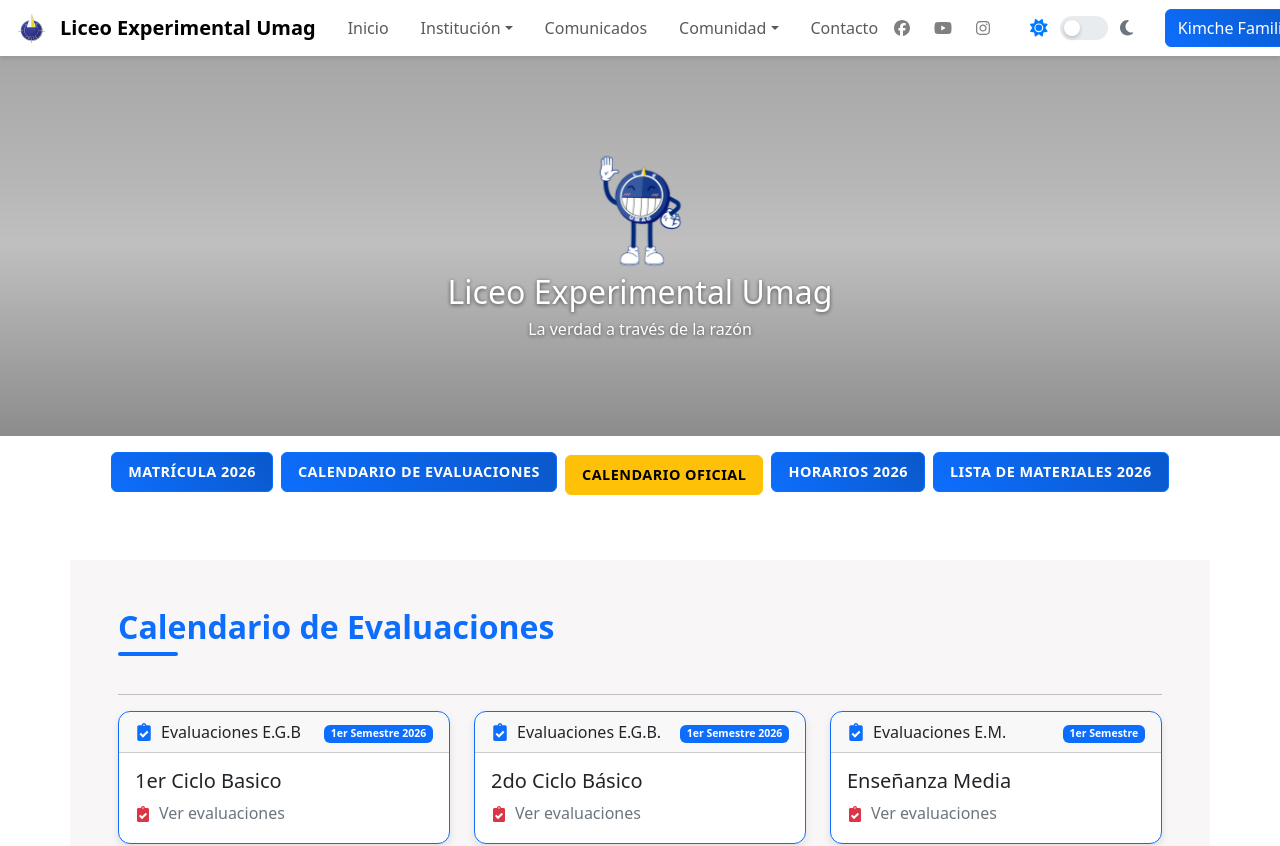
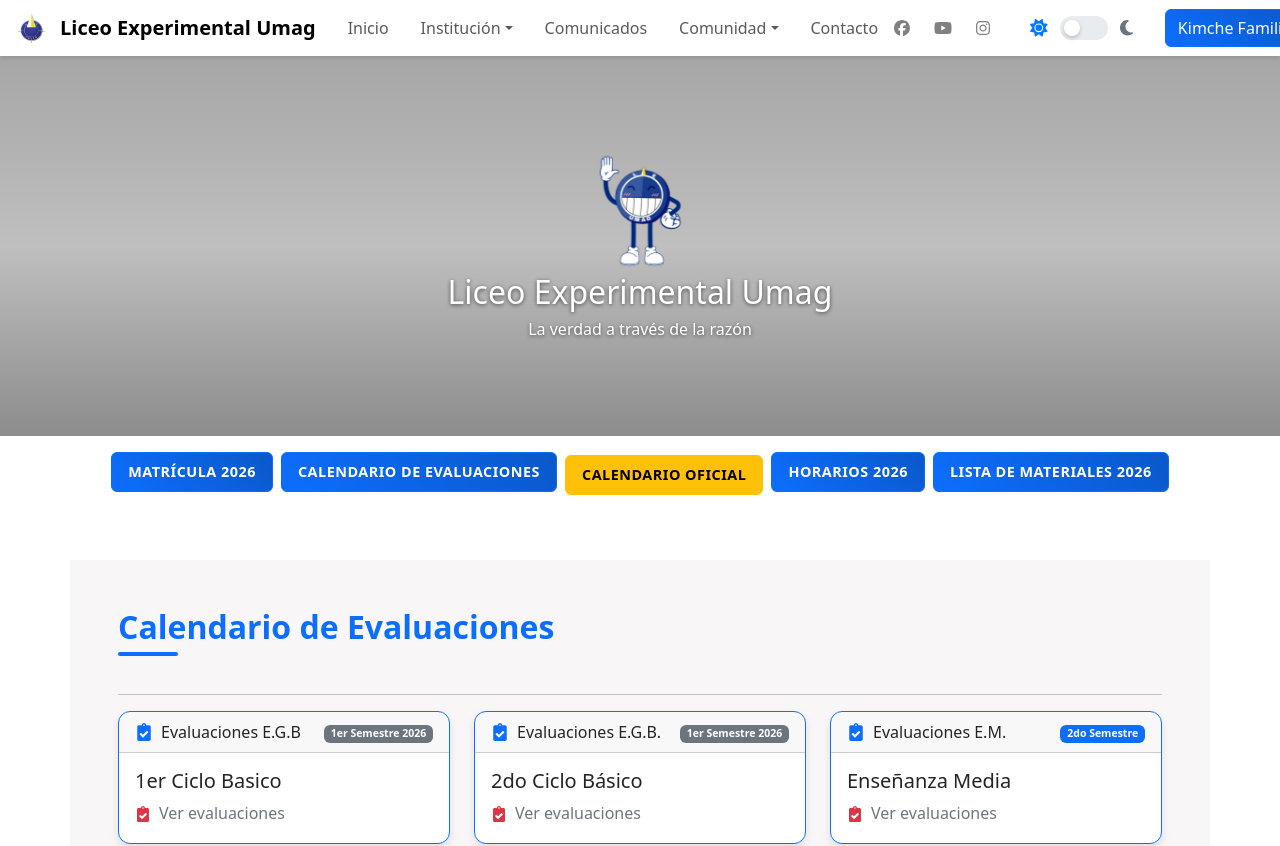
Before and after one commit to LuisSubiabre/leumag, a React (Vite) app: page /Evaluaciones in a window 1280 px wide. Shown: the top 846 px of the page. Built offline with nearby package versions, Linux system fonts and the light colour scheme.

Commit message:
Evaluaciones

```diff
--- a/src/pages/Evaluaciones.jsx
+++ b/src/pages/Evaluaciones.jsx
@@ -40,7 +40,7 @@ const Evaluaciones = () => {
                   <span>Evaluaciones E.G.B</span>
                 </div>
                 <small className="pl-4">
-                  <Badge>1er Semestre 2026</Badge>
+                  <Badge className="bg-secondary">1er Semestre 2026</Badge>
                 </small>
               </Card.Header>
               <Card.Body>
@@ -87,7 +87,7 @@ const Evaluaciones = () => {
                   <span>Evaluaciones E.G.B.</span>
                 </div>
                 <small className="pl-4">
-                  <Badge>1er Semestre 2026</Badge>
+                  <Badge className="bg-secondary">1er Semestre 2026</Badge>
                 </small>
               </Card.Header>
               <Card.Body>
@@ -102,7 +102,7 @@ const Evaluaciones = () => {
         </div>
         <div className="col-md-4">
           <a
-            href="https://docs.google.com/spreadsheets/d/1UoHZpqW_kjqIQw1_rax25rL2FKRUBlcMnC-Bp-exs44/edit?gid=0#gid=0"
+            href="https://docs.google.com/spreadsheets/d/1ig-z1DS-Vo5xBLyPTT7s6HnlW5t9JLxN-PxHb9aAHmo/edit?usp=sharing"
             target="_blank"
             rel="noopener noreferrer"
             className="link-underlinelink-offset-2 link-underline link-underline-opacity-0"
@@ -134,7 +134,7 @@ const Evaluaciones = () => {
                   <span>Evaluaciones E.M.</span>
                 </div>
                 <small className="pl-4">
-                  <Badge>1er Semestre</Badge>
+                  <Badge>2do Semestre</Badge>
                 </small>
               </Card.Header>
               <Card.Body>
```
